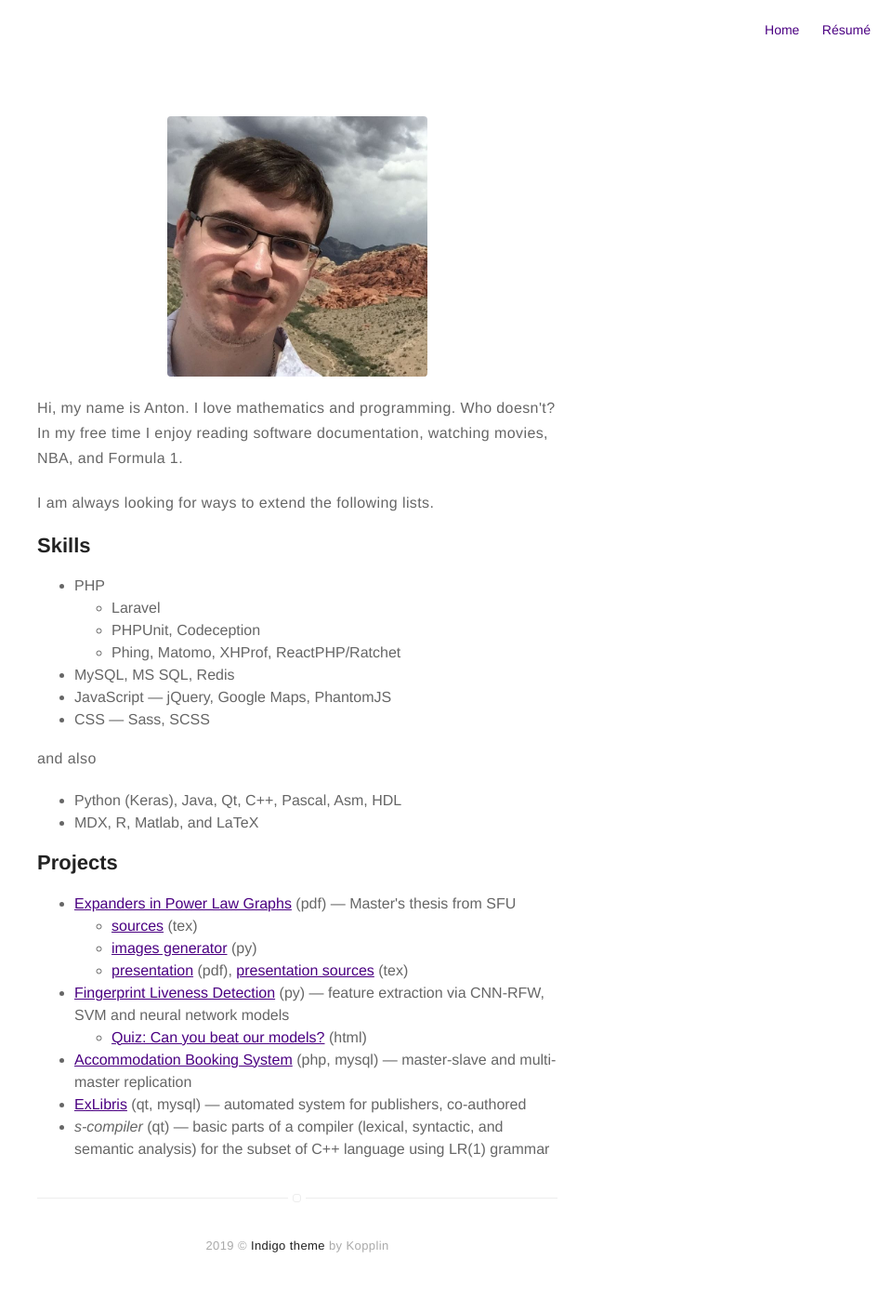
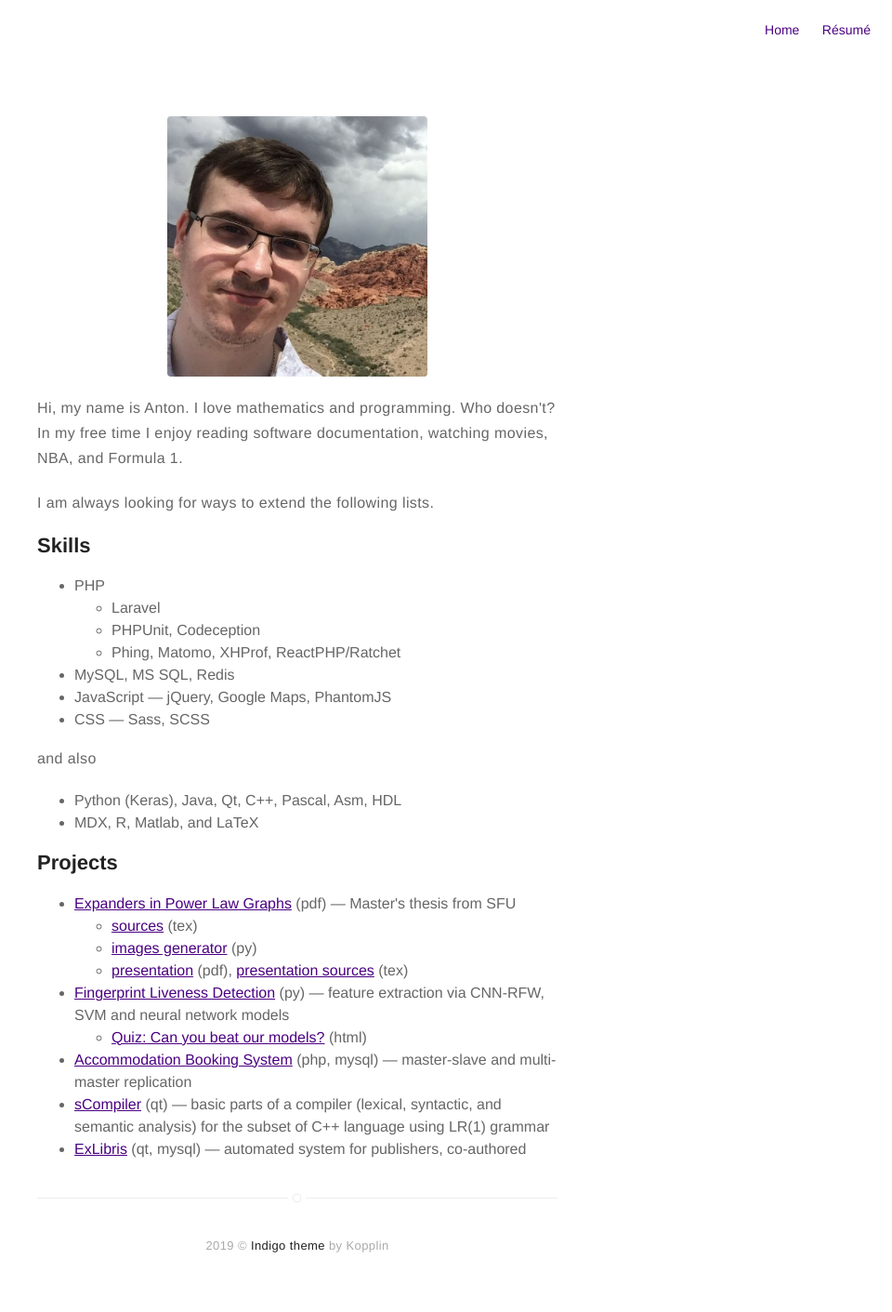
Before and after one commit to splinter89/splinter89.github.io, a Jekyll site: the page built from about.md, in a window 1280 px wide. Shown: the whole page at 93% size, without its empty margins (320-1280 px from the left). Built offline with Jekyll 4.4.1, drawn with Linux system fonts in a browser that asks for light colours.

Commit message:
link to sCompiler

```diff
--- a/about.md
+++ b/about.md
@@ -47,6 +47,6 @@ and also
         <li><a href="https://github.com/splinter89/cmpt-726-fld-quiz">Quiz: Can you beat our models?</a> (html)</li>
     </ul>
     <li><a href="https://github.com/splinter89/cmpt-740-db-replication">Accommodation Booking System</a> (php, mysql)&nbsp;&mdash; master-slave and multi-master replication</li>
+    <li><a href="https://github.com/splinter89/scompiler">sCompiler</a> (qt)&nbsp;&mdash; basic parts of a compiler (lexical, syntactic, and semantic analysis) for the subset of C++ language using LR(1) grammar</li>
     <li><a href="https://github.com/werwolf/ExLibris">ExLibris</a> (qt, mysql)&nbsp;&mdash; automated system for publishers, co-authored</li>
-    <li><em>s-compiler</em> (qt)&nbsp;&mdash; basic parts of a compiler (lexical, syntactic, and semantic analysis) for the subset of C++ language using LR(1) grammar</li>
 </ul>
```
